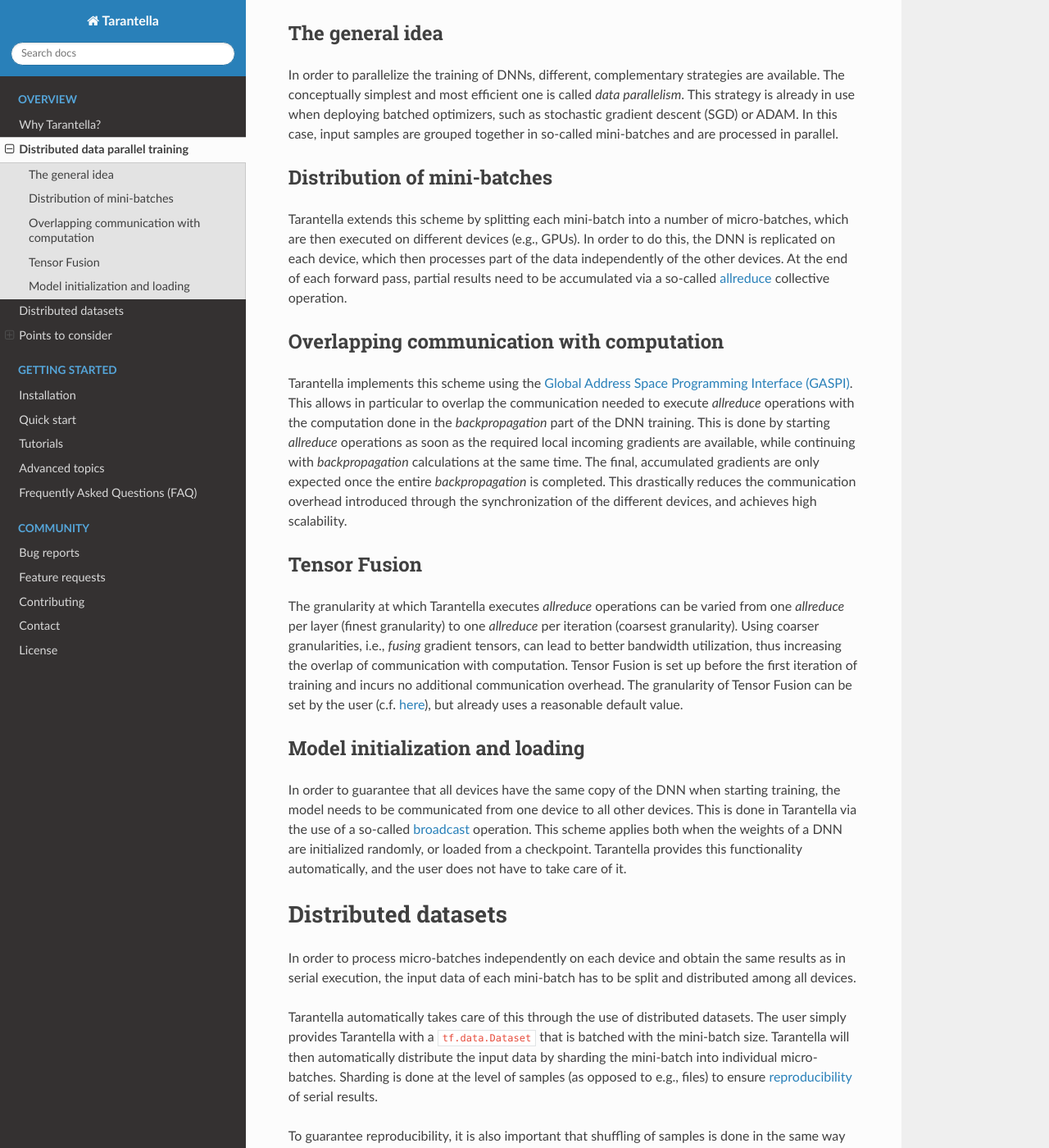
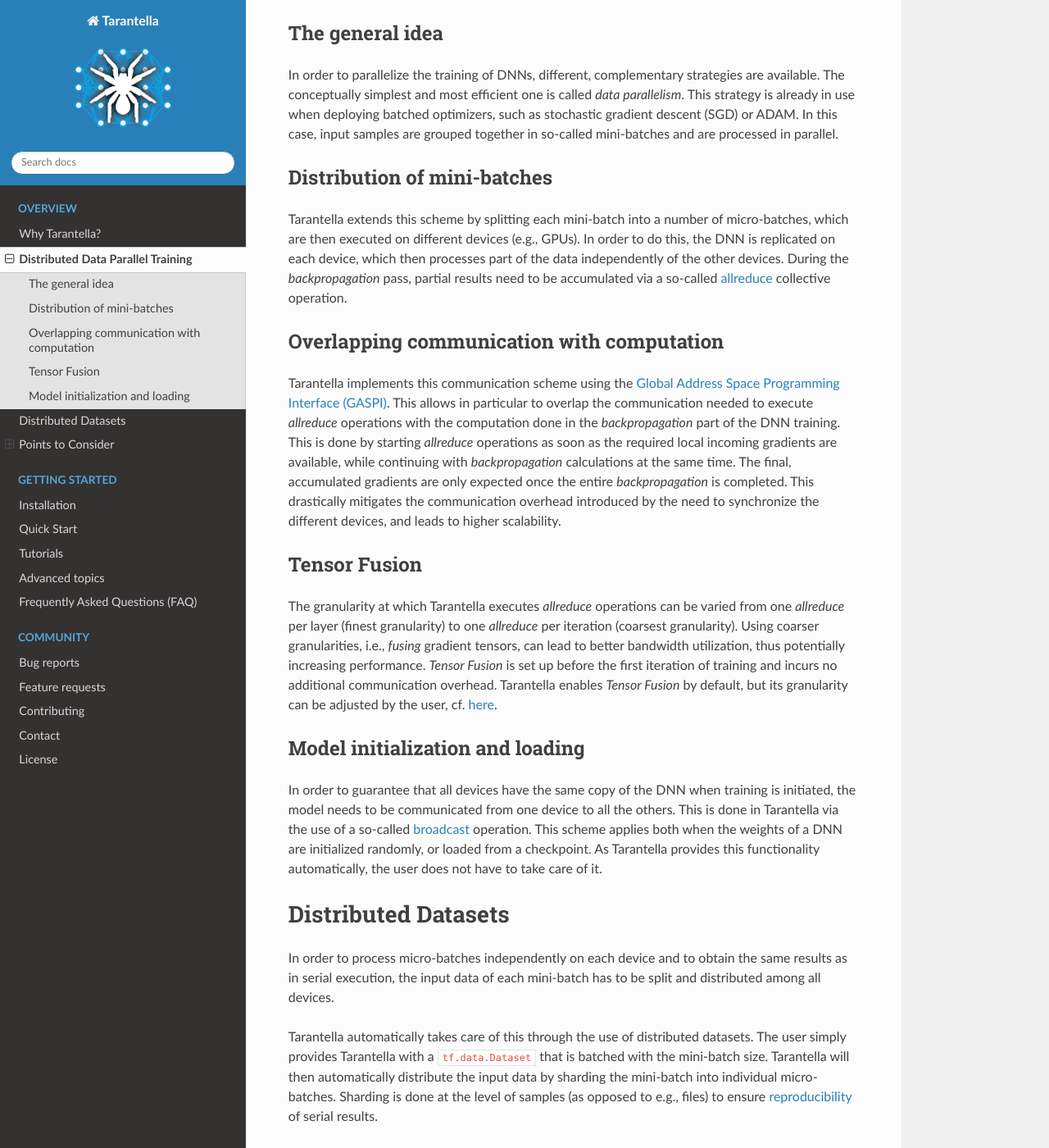
Before and after one commit to cc-hpc-itwm/tarantella, a Sphinx documentation site: the page built from docs/source/data_parallel.rst, in a window 1280 px wide and 1400 px high, scrolled down 232 px. Shown: the whole window at 82% size. Built offline with Sphinx 7.4.7 and the Read the Docs theme 2.0.0, drawn with Linux system fonts in a browser that asks for light colours; some of the changed text lies outside the part shown.

```diff
--- a/docs/source/conf.py
+++ b/docs/source/conf.py
@@ -65,3 +65,8 @@ except:
 # relative to this directory. They are copied after the builtin static files,
 # so a file named "default.css" will overwrite the builtin "default.css".
 html_static_path = ['_static']
+html_title = release
+html_theme_options = dict()
+html_theme_options ['logo_only'] = False
+html_theme_options['display_version']= True
+html_logo = "pics/tnt_logo.png"
--- a/docs/source/data_parallel.rst
+++ b/docs/source/data_parallel.rst
@@ -1,4 +1,4 @@
-Distributed data parallel training
+Distributed Data Parallel Training
 ==================================
 
 The following section explains the parallelization strategy Tarantella uses to
@@ -21,23 +21,23 @@ Distribution of mini-batches
 Tarantella extends this scheme by splitting each mini-batch into a number of micro-batches,
 which are then executed on different devices (e.g., GPUs).
 In order to do this, the DNN is replicated on each device,
-which then processes part of the data independently of the other devices. At the end of each
-forward pass, partial results need to be accumulated via a so-called
+which then processes part of the data independently of the other devices.
+During the *backpropagation* pass, partial results need to be accumulated via a so-called
 `allreduce <https://en.wikipedia.org/wiki/Collective_operation#All-Reduce_%5B5%5D>`_
 collective operation.
 
 Overlapping communication with computation
 ------------------------------------------
 
-Tarantella implements this scheme using the
+Tarantella implements this communication scheme using the
 `Global Address Space Programming Interface (GASPI) <https://en.wikipedia.org/wiki/Global_Address_Space_Programming_Interface>`_.
 This allows in particular to overlap the communication needed to execute *allreduce* operations
 with the computation done in the *backpropagation* part of the DNN training.
 This is done by starting *allreduce* operations as soon as the required local incoming gradients are
 available, while continuing with *backpropagation* calculations at the same time.
 The final, accumulated gradients are only expected once the entire *backpropagation* is completed.
-This drastically reduces the communication overhead introduced through the synchronization
-of the different devices, and achieves high scalability.
+This drastically mitigates the communication overhead introduced by the need to synchronize
+the different devices, and leads to higher scalability.
 
 Tensor Fusion
 -------------
@@ -45,29 +45,29 @@ Tensor Fusion
 The granularity at which Tarantella executes *allreduce* operations can be varied from
 one *allreduce* per layer (finest granularity) to one *allreduce* per iteration (coarsest granularity).
 Using coarser granularities, i.e., *fusing* gradient tensors,
-can lead to better bandwidth utilization, thus increasing the overlap of communication with computation.
-Tensor Fusion is set up before the first iteration of training and incurs no additional communication overhead.
-The granularity of Tensor Fusion can be set by the user
-(c.f. :ref:`here <tensor-fusion-threshold-label>`),
-but already uses a reasonable default value.
+can lead to better bandwidth utilization, thus potentially increasing performance.
+*Tensor Fusion* is set up before the first iteration of training and incurs no additional communication overhead.
+Tarantella enables *Tensor Fusion* by default, but its granularity can be adjusted by the user,
+cf. :ref:`here <tensor-fusion-threshold-label>`.
 
 Model initialization and loading
 --------------------------------
 
-In order to guarantee that all devices have the same copy of the DNN when starting
-training, the model needs to be communicated from one device to all other devices.
+In order to guarantee that all devices have the same copy of the DNN when training is initiated,
+the model needs to be communicated from one device to all the others.
 This is done in Tarantella via the use of a so-called
 `broadcast <https://en.wikipedia.org/wiki/Collective_operation#Broadcast_[3]>`_ operation.
 This scheme applies both when the weights of a DNN are initialized randomly,
-or loaded from a checkpoint. Tarantella provides this functionality automatically,
-and the user does not have to take care of it.
+or loaded from a checkpoint.
+As Tarantella provides this functionality automatically,
+the user does not have to take care of it.
 
 .. _points-to-consider-label:
 
-Distributed datasets
+Distributed Datasets
 =====================
 
-In order to process micro-batches independently on each device and obtain the same results
+In order to process micro-batches independently on each device and to obtain the same results
 as in serial execution, the input data of each mini-batch has to be split and distributed
 among all devices.
 
@@ -81,10 +81,10 @@ of serial results.
 To guarantee reproducibility, it is also important that shuffling of samples is done
 in the same way on all devices. Tarantella does this using either the ``seed`` provided
 by the user, or a specific default seed. Please refer to the
-:ref:`quick start <using-distributed-datasets-label>`
+:ref:`Quick Start <using-distributed-datasets-label>`
 for more details.
 
-Points to consider
+Points to Consider
 ==================
 
 .. _global-vs-local-batch-size-label:
@@ -98,18 +98,18 @@ as well as a *micro-batch size* (also called local batch size).
 The former represents the number of samples that
 is averaged over in the loss function of the optimizer, and is equivalent to
 the (mini-)batch size used in non-distributed training. The latter is the number
-of samples that is processed locally by each of the devices.
+of samples that is processed locally by each of the devices per iteration.
 
 .. note::
 
    In Tarantella, the user always specifies the **global batch size**.
 
 Using a strictly synchronous optimization scheme, and by carefully handling the data distribution,
-**Tarantella guarantees the reproducibility of DNN training results independent of the number of
+**Tarantella guarantees the reproducibility of DNN training results independently of the number of
 devices used**, as long as all hyperparameters (such as global batch size and learning rate)
 are kept constant. [#footnote_random_seeds]_
 
-However, to achieve the best performance for DNN operators (`Conv2D`, `Dense`, etc.)
+However, to achieve best performance for certain DNN operators (`Conv2D`, `Dense`, etc.)
 it is often advisable to *keep the local batch size constant*, and scale the global
 batch size with the number of devices used. This, in turn, will force you to
 adjust other hyperparameters, such as the learning rate, in order to converge
@@ -136,10 +136,10 @@ A well-known example of this type of layer is
 
    Tarantella always calculates batch statistics over **local batches**.
 
-As a consequence, the results of training a DNN with ``BatchNormalization``
-**will not be identical when using a different number of devices, even if
-the global batch size is the same.**
-At the moment this can be circumvented by using normalization layers that
+As a consequence, the training results for DNNs with batch-normalization layers
+**will not be identical when changing the number of devices, even if
+the global batch size stays the same.**
+At the moment, this can be circumvented by using normalization layers that
 do *not* average over entire batches, such as instance normalization
 [Ulyanov]_.
 
@@ -152,19 +152,18 @@ Note however, the extreme case of very small *local* batch sizes.
    Avoid using ``BatchNormalization`` layers when the global batch size
    divided by the number of devices used is *smaller than 16*.
 
-In this case, the local batches that are used to collect statistics are
+In such cases, the local batches that are used to collect statistics are
 too small to obtain meaningful results. This will likely reduce the
-benefits of batch normalization, c.f. for instance [Yang]_ and [Uppal]_.
-Tarantella will issue a warning, when this case arises.
-If this happens, please consider increasing the global batch size,
+benefits of batch normalization, cf. for instance [Yang]_ and [Uppal]_.
+In this case, please consider increasing the global batch size,
 or reducing the number of devices used.
 
 Managing individual devices
 ---------------------------
 
 Although Tarantella's user interface abstracts away most of the details of
-parallel programming, it is sometimes useful to be able to orchestrate a
-single device. This can be achieved using the
+parallel programming, it is sometimes useful to be able to control
+Python code execution at device level. This can be achieved using the
 `GASPI <https://en.wikipedia.org/wiki/Global_Address_Space_Programming_Interface>`_ concept
 of a ``rank``. Details on how to do this can be found in the
 :ref:`advanced topics <ranks-label>`.
```
Also changed, not shown: docs/source/index.rst (+10 -12 lines), docs/source/installation.rst (+45 -24 lines), docs/source/quick_start.rst (+42 -48 lines), docs/source/why_tarantella.rst (+11 -12 lines), docs/source/pics/tnt_logo.png (added), docs/source/pics/tnt_logo.svg (added), docs/source/pics/tnt_logo_text.png (added), docs/source/pics/tnt_run.gif (added), 1 other file.
